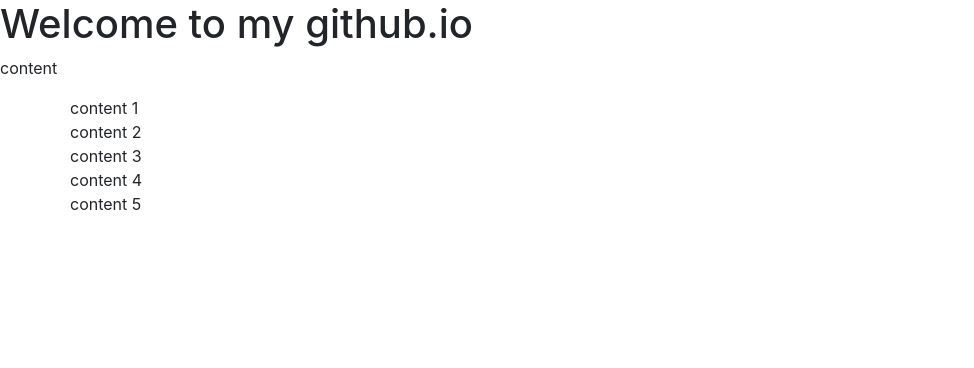
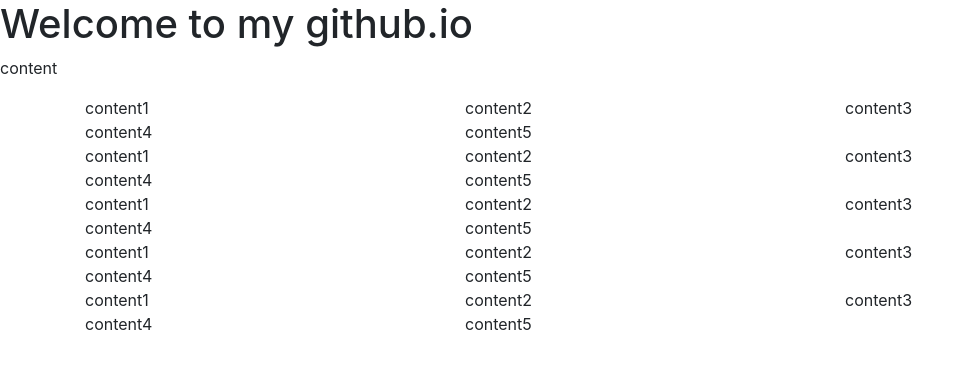
Before and after one commit to LeoLin930104/leolin930104.github.io, a plain HTML site: page index.html in a window 1280 px wide. Shown: the whole page, without its empty margins (0-974 px from the left). Drawn offline with Linux system fonts and the light colour scheme.

Commit message:
practice correction

```diff
--- a/index.html
+++ b/index.html
@@ -13,27 +13,39 @@
     <section>
         <div class="container">
             <div class="row">
-                <col-4>content 1</col-4>
+                <div class="col-4">content1</div>
+                <div class="col-4">content2</div>
+                <div class="col-4">content3</div>
+                <div class="col-4">content4</div>
+                <div class="col-4">content5</div>
             </div>
-        </div>
-        <div class="container">
             <div class="row">
-                <col-4>content 2</col-4>
+                <div class="col-4">content1</div>
+                <div class="col-4">content2</div>
+                <div class="col-4">content3</div>
+                <div class="col-4">content4</div>
+                <div class="col-4">content5</div>
             </div>
-        </div>
-        <div class="container">
             <div class="row">
-                <col-4>content 3</col-4>
+                <div class="col-4">content1</div>
+                <div class="col-4">content2</div>
+                <div class="col-4">content3</div>
+                <div class="col-4">content4</div>
+                <div class="col-4">content5</div>
             </div>
-        </div>
-        <div class="container">
             <div class="row">
-                <col-4>content 4</col-4>
+                <div class="col-4">content1</div>
+                <div class="col-4">content2</div>
+                <div class="col-4">content3</div>
+                <div class="col-4">content4</div>
+                <div class="col-4">content5</div>
             </div>
-        </div>
-        <div class="container">
             <div class="row">
-                <col-4>content 5</col-4>
+                <div class="col-4">content1</div>
+                <div class="col-4">content2</div>
+                <div class="col-4">content3</div>
+                <div class="col-4">content4</div>
+                <div class="col-4">content5</div>
             </div>
         </div>
     </section>
```
